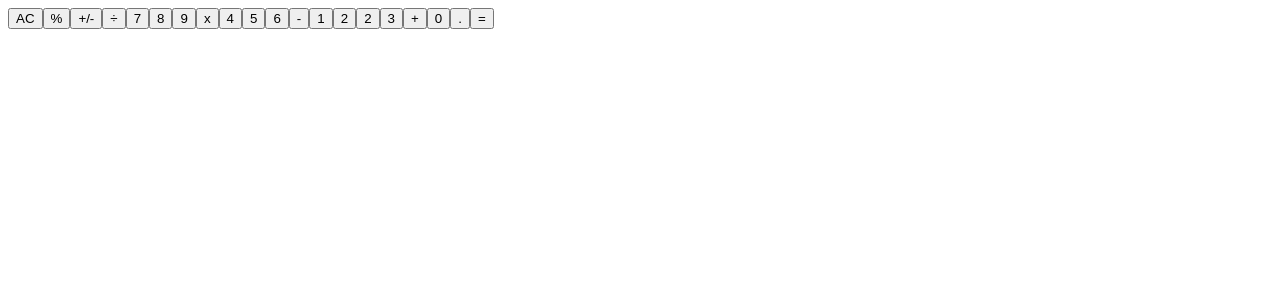
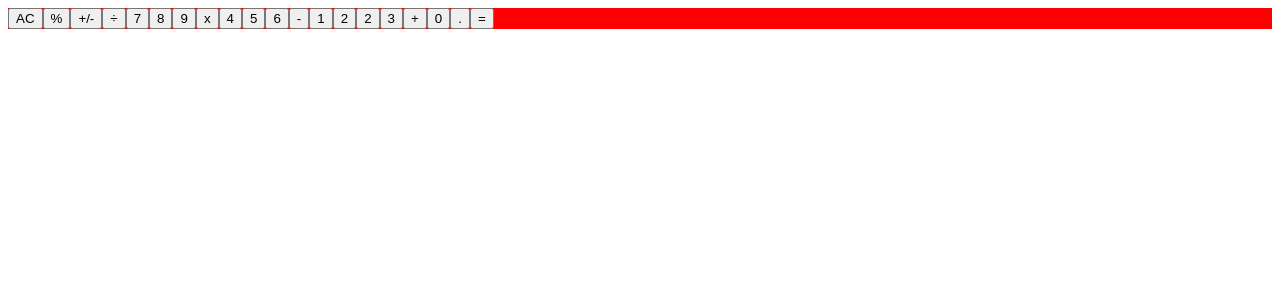
Before and after one commit to iambenkis/Math-Magicians-with-Reactjs, a React (Create React App) app: page / in a window 1280 px wide. Shown: the top 300 px of the page. Built offline with nearby package versions, Linux system fonts and the light colour scheme.

Commit message:
Import Calculator style

```diff
--- a/src/components/Calculator.js
+++ b/src/components/Calculator.js
@@ -1,4 +1,5 @@
 import React from 'react';
+import './calculator.css'
 
 function Calculator() {
   return (
--- a/src/components/calculator.css
+++ b/src/components/calculator.css
@@ -0,0 +1,3 @@
+.container {
+    background-color: red;
+}
```
Also changed, not shown: src/index.css (added).
